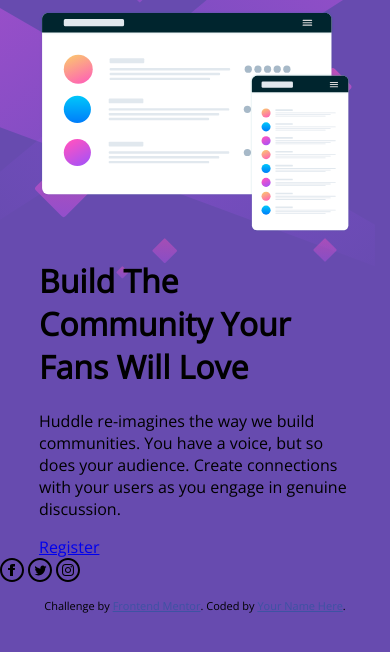
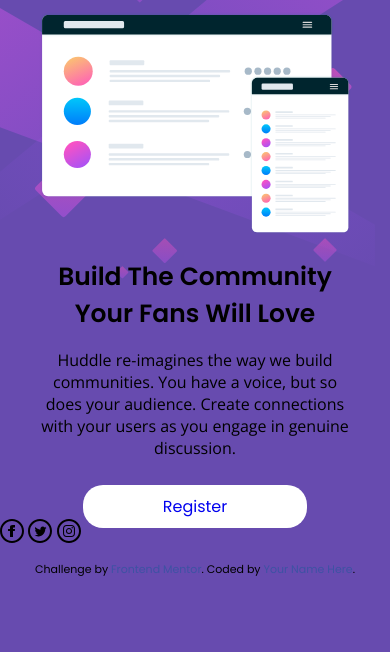
Before and after one commit to Mayur-Arde/huddle-landing-page-with-single-introductory-section-master, a plain HTML site: page index.html in a window 390 px wide. Shown: the part 94-746 px from the top of the page. Drawn offline with nearby package versions, Linux system fonts and the light colour scheme.

Commit message:
hedar & main for mobile done

```diff
--- a/styles/style.css
+++ b/styles/style.css
@@ -13,12 +13,17 @@ html{
 }
 
 body{
-  font-family: 'Open Sans', sans-serif;
+  font-family: 'Poppins', sans-serif;
   background: url(../images/bg-mobile.svg);
   background-color: var(--Violet);
   background-repeat: no-repeat;
 }
 
+a{
+  text-decoration: none;
+}
+
+/* header logo */
 .head-logo{
   /* display: block; */
   width: 80%;
@@ -26,25 +31,50 @@ body{
   padding-top: 40px;
 }
 
-.main{
-
-}
-
 .logo{
   height: 2rem  ;
 }
 
+
+/* main */
+
 .container{
   width: 80%;
-  /* max-width: 90rem; */
+  max-width: 90rem;
   margin: 0 auto;
+  text-align: center;
 }
 
+/* hero-img */
 .img{
   margin-top: 27px;
   width: 100%;
 }
 
+.hero .hero-title{
+  font-size: 0.78rem;
+}
+
+.hero .info{
+  font-family: 'Open Sans', sans-serif;
+  /* font-size: 15px; */
+  margin-bottom: 2.2rem;
+}
+
+/* button */
+.register{
+  margin: 15px 0;
+}
+
+.btn{
+  padding: 10px 5rem;
+  background-color: #fff;
+  border-radius: 20px;
+  margin: 35px 0px;
+}
+
+
+
 /* attribution */
 .attribution { font-size: 11px; text-align: center; }
 .attribution a { color: hsl(228, 45%, 44%); }
```
